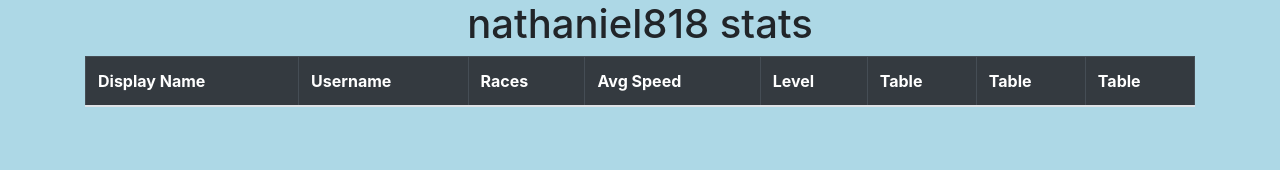
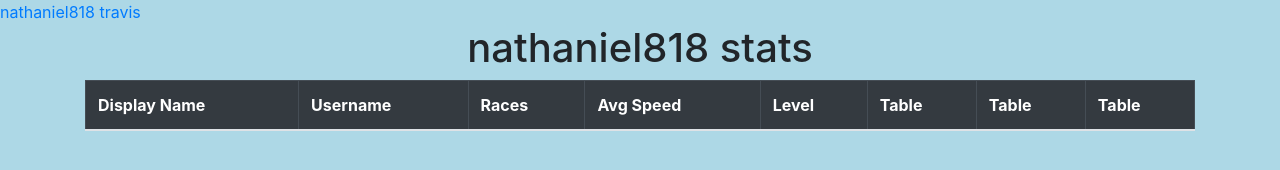
Before and after one commit to DevNate000/playerstats, a plain HTML site: page index.html in a window 1280 px wide. Drawn offline with nearby package versions, Linux system fonts and the light colour scheme; no server answers.

Commit message:
Update index.html

```diff
--- a/index.html
+++ b/index.html
@@ -9,6 +9,10 @@
     <link rel="stylesheet" href="https://cdn.jsdelivr.net/npm/bootstrap@4.3.1/dist/css/bootstrap.min.css" integrity="sha384-ggOyR0iXCbMQv3Xipma34MD+dH/1fQ784/j6cY/iJTQUOhcWr7x9JvoRxT2MZw1T" crossorigin="anonymous">
     <link rel="stylesheet" href="styles.css">
 </head>
+<div class="topnav">
+        <a class="actived" href="nathaniel818.html">nathaniel818</a>
+        <a href="travis.html">travis</a>
+</div>
 <body>
     <h1 class="text-center">nathaniel818 stats</h1>
     <div class="container">
```
